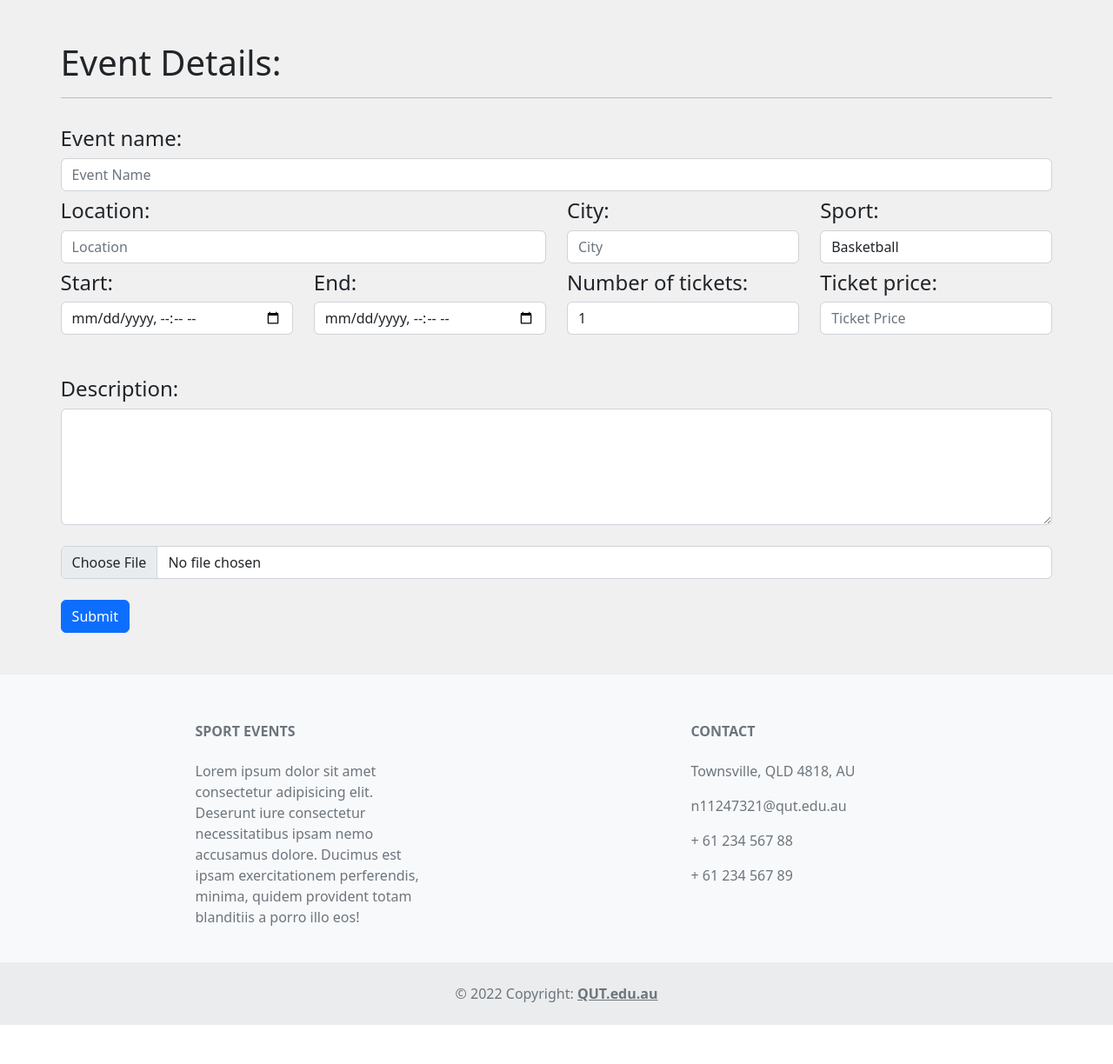
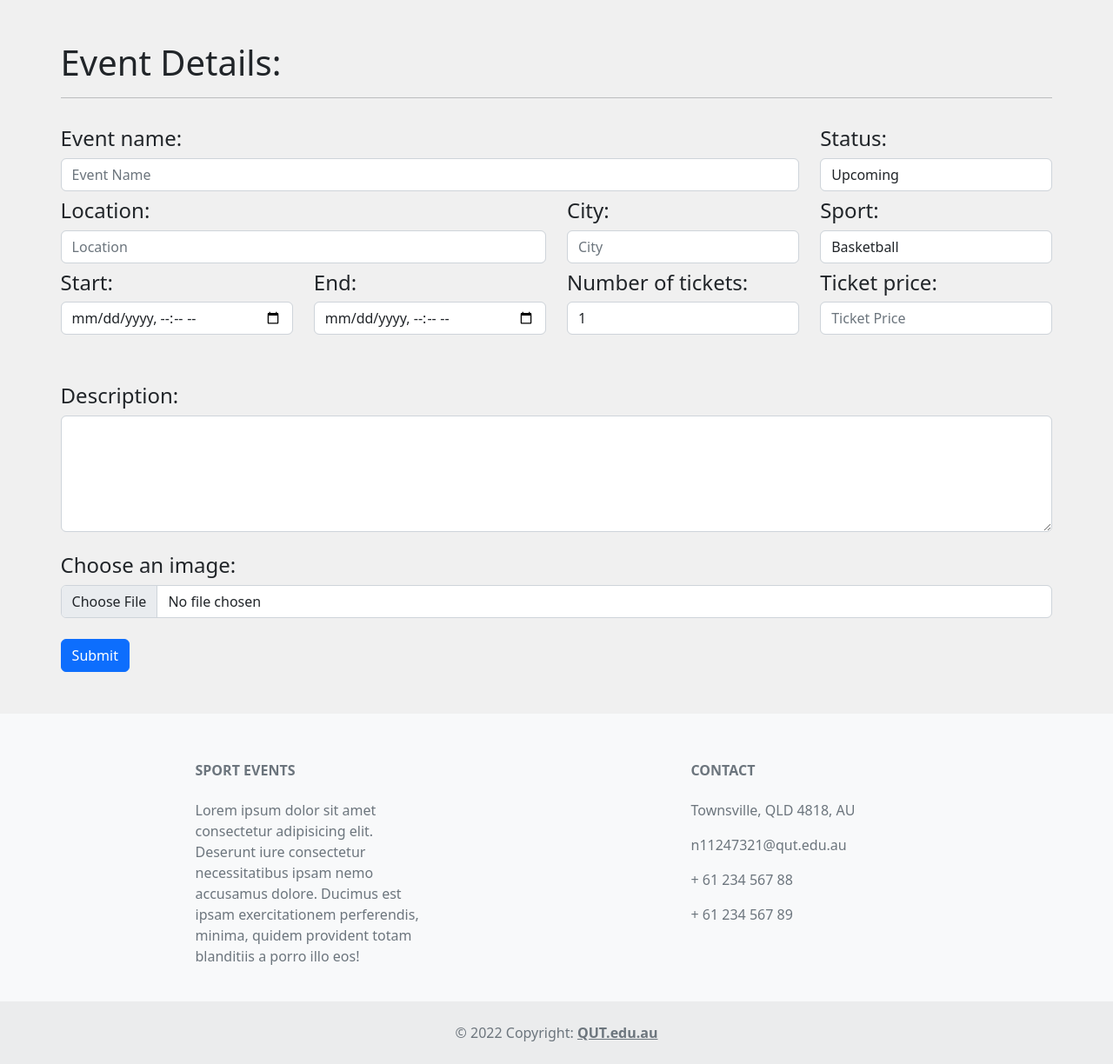
Before and after one commit to BlackHawkCH91/IAB207-Assessment3, a Flask app: page /events/eventcreation in a window 1280 px wide. Shown: the part 86-1310 px from the top of the page at 87% size. Before the commit the page ends 1265 px from the top, so only its background shows below. Run offline with Flask 2, Linux system fonts and the light colour scheme; a user stored in the database is signed in; some libraries are stand-ins or nearby versions.

Commit message:
Added status

```diff
--- a/website/templates/eventCreation.html
+++ b/website/templates/eventCreation.html
@@ -16,8 +16,19 @@
         <hr>
         <div class="p-2"></div>
         <form href="{{ url_for('event.create') }}">
-            <h4>Event name:</h4>
-            {{ form.event_name(class_="form-control", placeholder="Event Name") }}
+
+            <div class="form-group row">
+                <div class="col-lg-9">
+                    <h4>Event name:</h4>
+                    {{ form.event_name(class_="form-control", placeholder="Event Name") }}
+                </div>
+
+                <div class="col-lg-3">
+                    <h4>Status:</h4>
+                    {{ form.Status_id(class_="form-control") }}
+                </div>
+            </div>
+
 
             <div class="p-1"></div>
             <div class="form-group row">
@@ -67,11 +78,14 @@
                 </div>
             </div>
 
+            <div class="p-1"></div>
+
             <div class="p-4"></div>
             <div class="col-12">
                 <h4>Description:</h4>
                 {{ form.description(class_="form-control", rows=5) }}
                 <br>
+                <h4>Choose an image:</h4>
                 {{ form.image(class_="form-control") }}
             </div>
             <br>
```
